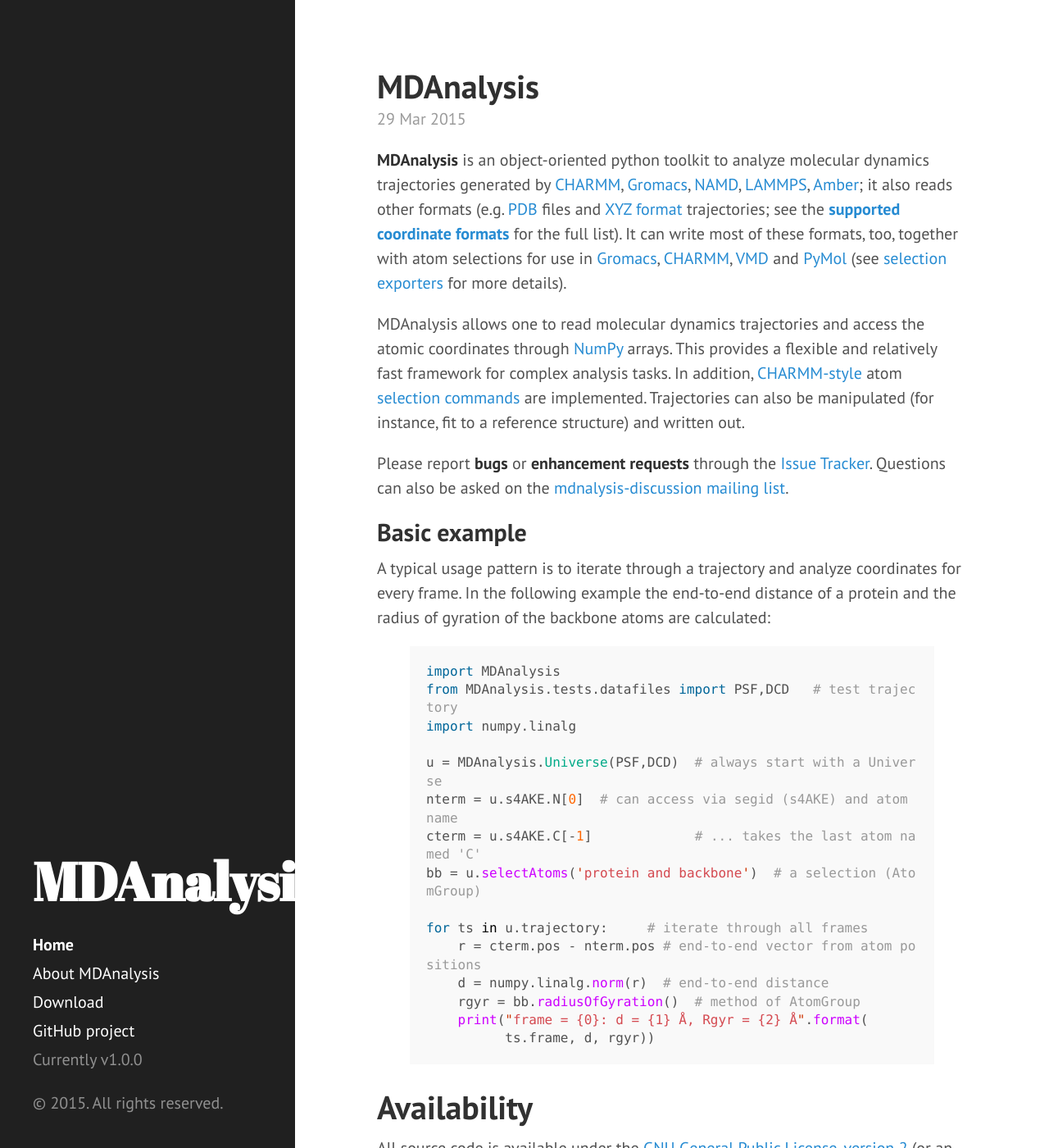
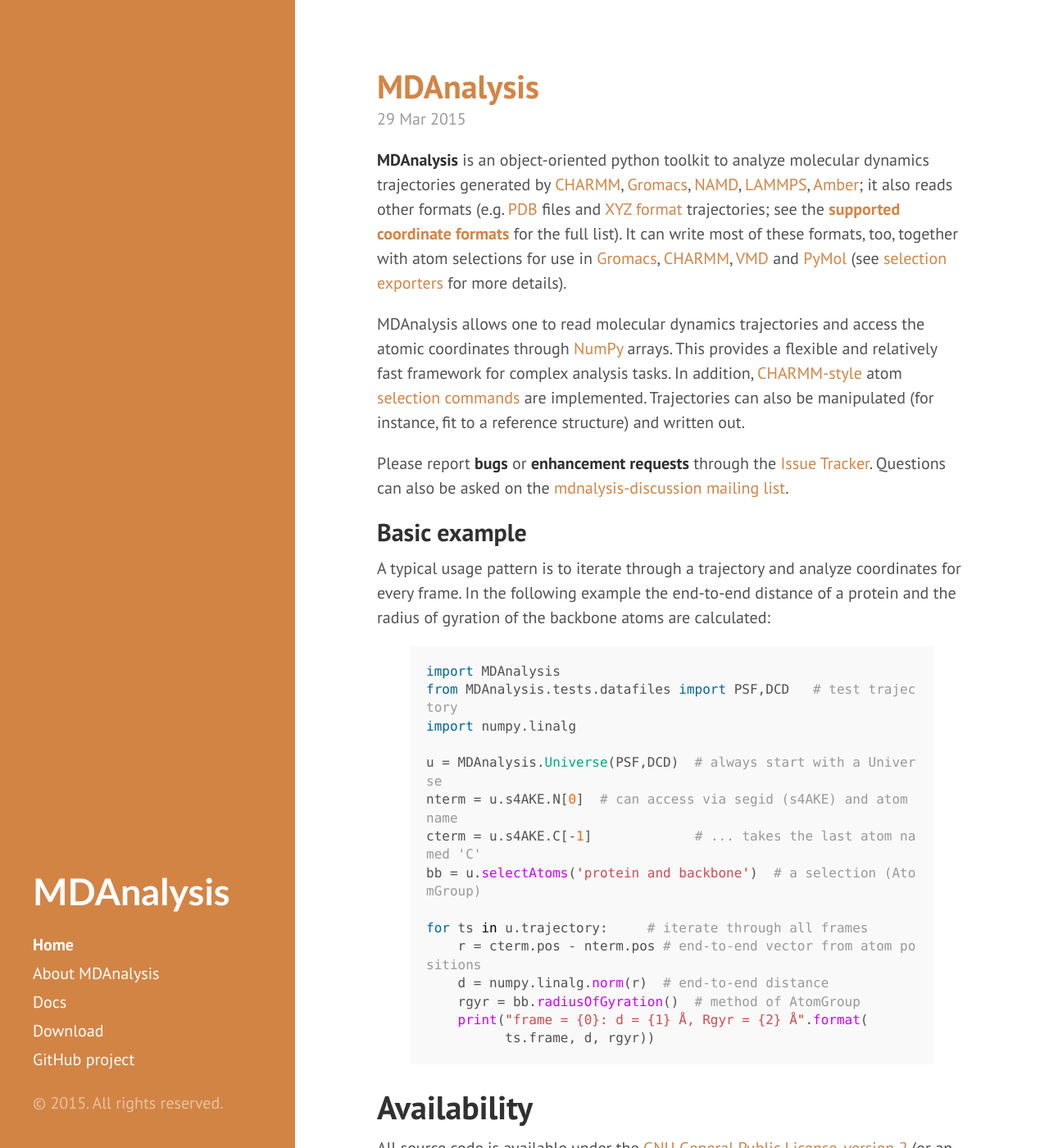
Before and after one commit to MDAnalysis/MDAnalysis.github.io, a Jekyll site: the page built from index.html, in a window 1280 px wide and 1400 px high. Shown: the whole window at 82% size. Built offline with Jekyll 4.4.1, drawn with Linux system fonts in a browser that asks for light colours; Markdown is read by kramdown in place of the engine named in the settings; the list of posts is cut into pages by our own code.

Commit message:
primitive theme and layout customization, needs MUCH more work

```diff
--- a/_config.yml
+++ b/_config.yml
@@ -19,6 +19,10 @@ author:
 paginate:         5
 
 # Custom vars
-version:          1.0.0
+version:          0.9.1
 github:
-  repo:           https://github.com/MDAnalysis/MDAnalysis.github.io
+  repo:           https://github.com/MDAnalysis/mdanalysis
+pypi:
+  package:        https://pypi.python.org/pypi/MDAnalysis
+  tests:          https://pypi.python.org/pypi/MDAnalysisTests
+  docs:           https://pythonhosted.org/MDAnalysis
--- a/_includes/sidebar.html
+++ b/_includes/sidebar.html
@@ -1,5 +1,6 @@
 <div class="sidebar">
   <div class="container sidebar-sticky">
+    <!-- <img src="public/mdanalysis-logo_square.png"> -->
     <div class="sidebar-about">
       <h1>
         <a href="{{ site.baseurl }}">
@@ -26,9 +27,11 @@
         {% endif %}
       {% endfor %}
 
-      <a class="sidebar-nav-item" href="{{ site.github.repo }}/archive/v{{ site.version }}.zip">Download</a>
+      <a class="sidebar-nav-item" href="{{ site.pypi.docs }}">Docs</a>
+      <!-- <a class="sidebar-nav-item" href="{{ site.github.repo }}/archive/v{{ site.version }}.zip">Download</a> -->
+      <a class="sidebar-nav-item" href="{{ site.pypi.package }}">Download</a>
       <a class="sidebar-nav-item" href="{{ site.github.repo }}">GitHub project</a>
-      <span class="sidebar-nav-item">Currently v{{ site.version }}</span>
+      <!-- <span class="sidebar-nav-item">Currently v{{ site.version }}</span> -->
     </nav>
 
     <p>&copy; {{ site.time | date: '%Y' }}. All rights reserved.</p>
--- a/_layouts/default.html
+++ b/_layouts/default.html
@@ -3,7 +3,7 @@
 
   {% include head.html %}
 
-  <body>
+  <body class="theme-base-09">
 
     {% include sidebar.html %}
 
--- a/public/css/hyde.css
+++ b/public/css/hyde.css
@@ -79,8 +79,8 @@ html {
 .sidebar-about h1 {
   color: #fff;
   margin-top: 0;
-  font-family: "Abril Fatface", serif;
-  font-size: 3.25rem;
+  font-family: "Gill Sans", "Verdana", sans-serif;
+  font-size: 2.25rem;
 }
 
 /* Sidebar nav */
@@ -248,3 +248,17 @@ a.sidebar-nav-item:focus {
 .theme-base-0f .related-posts li a:hover {
   color: #8f5536;
 }
+
+/* MDAnalysis */
+/* MDA orange: #ff9200;
+   MDA gray: #FFC980
+
+... needs work
+ */
+.theme-base-MDAnalysis .sidebar {
+  background-color: #FFC980;
+}
+.theme-base-MDAnalysis .content a,
+.theme-base-MDAnalysis .related-posts li a:hover {
+  color: #BF6E00;
+}
```
